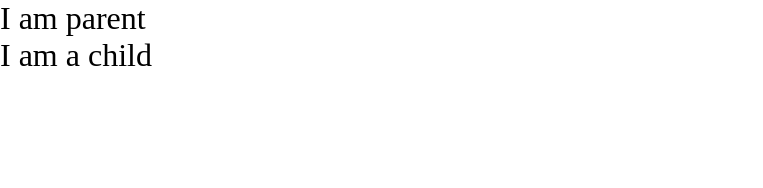
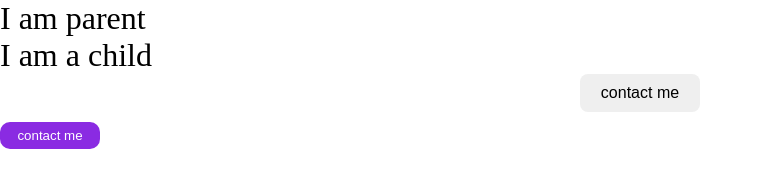
Before and after one commit to Jigyasa0411/MERN.github.io, a plain HTML site: page day2/second.html in a window 1280 px wide. Shown: the whole page, without its empty margins (0-763 px from the left). Drawn offline with Linux system fonts and the light colour scheme.

Commit message:
using css

```diff
--- a/day2/second.html
+++ b/day2/second.html
@@ -14,5 +14,9 @@
             I am a child
         </p>
     </p>
+    <button class="btn"> contact me</button>
+    <button class="btn-small">
+    contact me
+    </button>
 </body>
 </html>
--- a/day2/styles.css
+++ b/day2/styles.css
@@ -28,3 +28,23 @@
 .child{
     font-size: 2em;
 }
+.btn{
+    display: block;
+    padding: 10px;
+    border-radius: 8px;
+    border: none;
+    margin:0 auto;
+    font-size: 16px;
+    width: 120px;
+}
+.btn-small{
+    display: block;
+    padding: 6px;
+    margin: 10  auto;
+    border-radius: 10px;
+    border: none;
+    background-color: blueviolet;
+    color: white;
+    width: 100px;
+    margin-top: 10px;
+}
```
